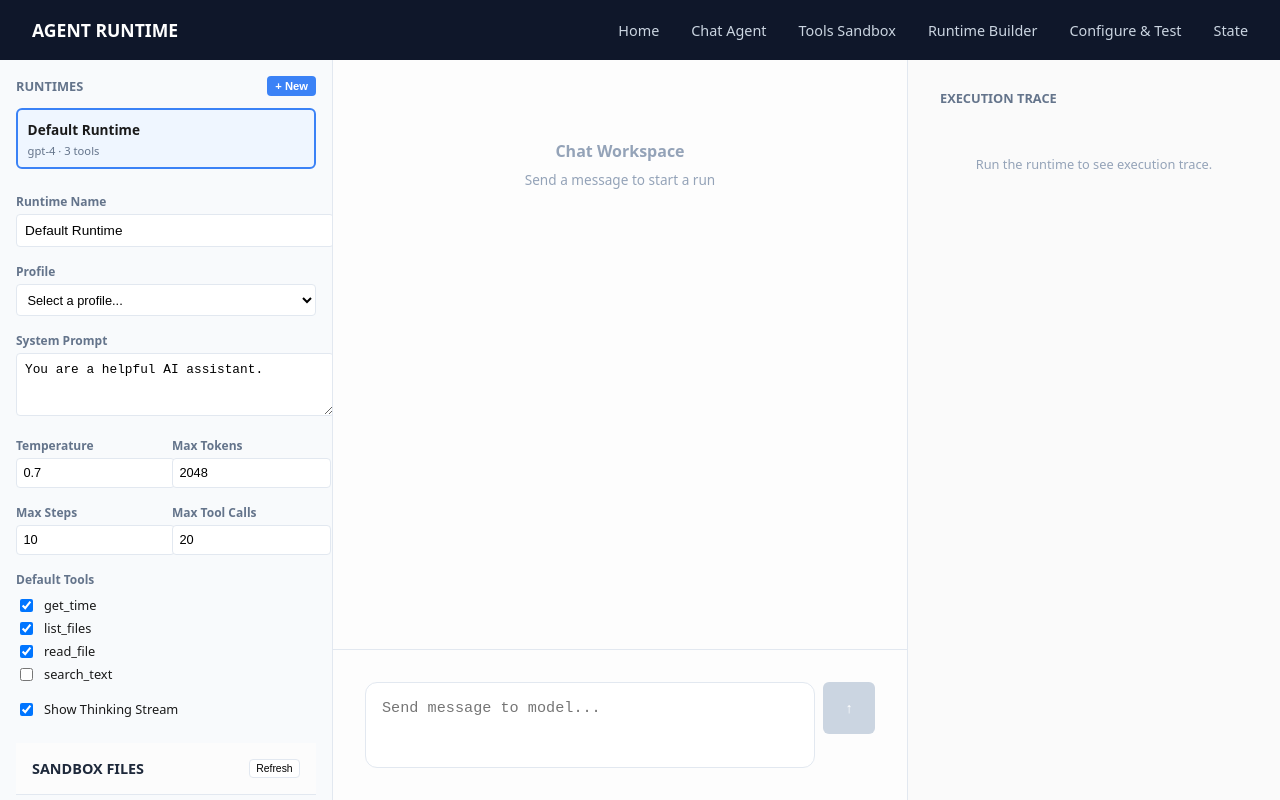
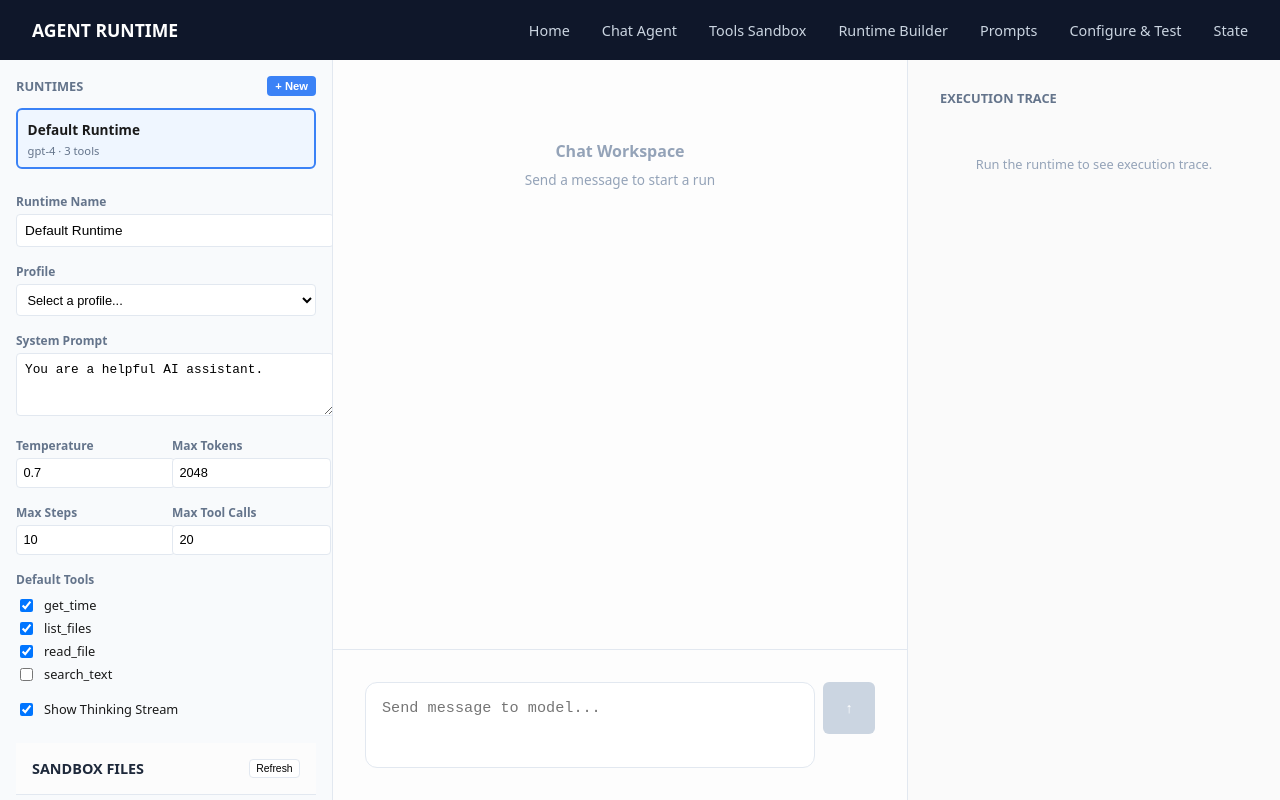
Before and after one commit to alexbakertech/agent-runtime, a Next.js app: page /sandbox/runtime in a window 1280 px wide. Built offline with nearby package versions, Linux system fonts and the light colour scheme.

Commit message:
feat: add Prompts to navbar

```diff
--- a/src/app/layout.tsx
+++ b/src/app/layout.tsx
@@ -48,6 +48,9 @@ export default function RootLayout({
           <Link href="/sandbox/runtime" style={{ color: '#cbd5e1', textDecoration: 'none', fontSize: '0.9rem', fontWeight: 500 }}>
             Runtime Builder
           </Link>
+          <Link href="/sandbox/prompts" style={{ color: '#cbd5e1', textDecoration: 'none', fontSize: '0.9rem', fontWeight: 500 }}>
+            Prompts
+          </Link>
           <Link href="/configure" style={{ color: '#cbd5e1', textDecoration: 'none', fontSize: '0.9rem', fontWeight: 500 }}>
             Configure & Test
           </Link>
```
